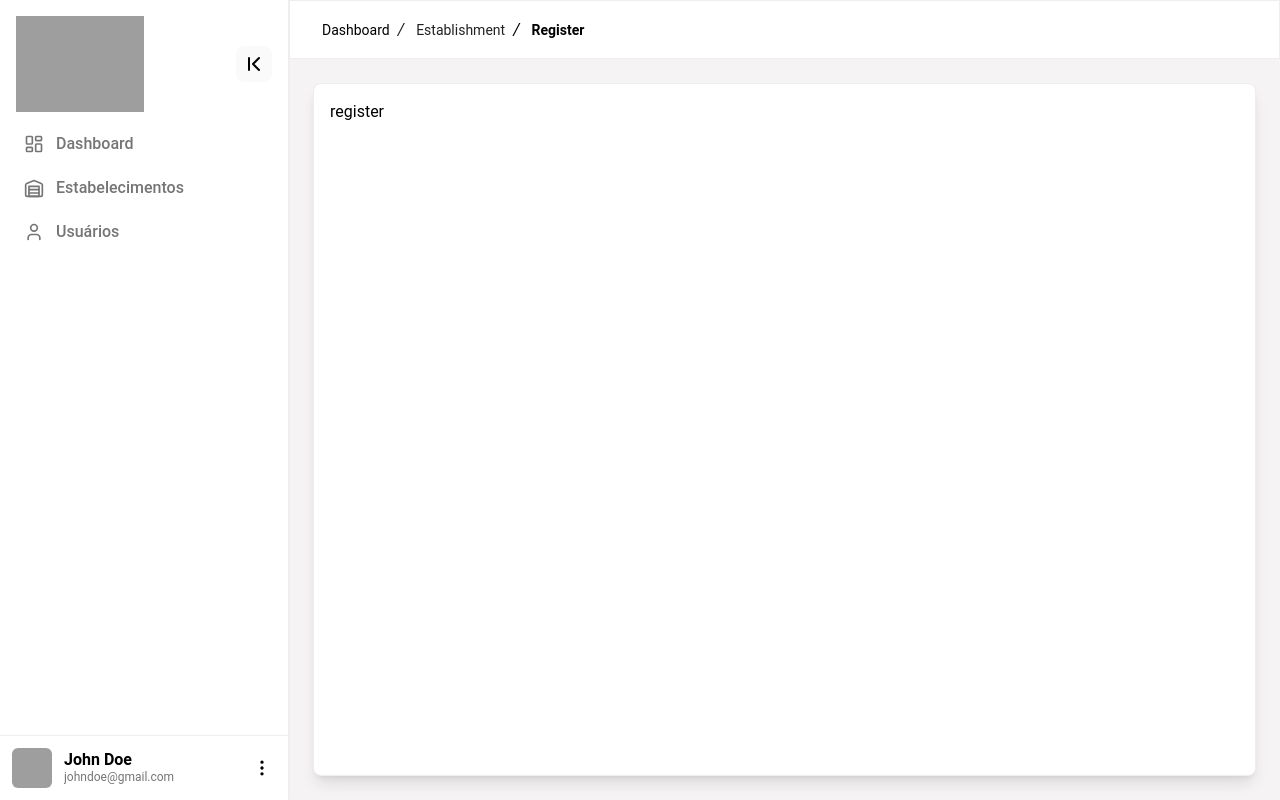
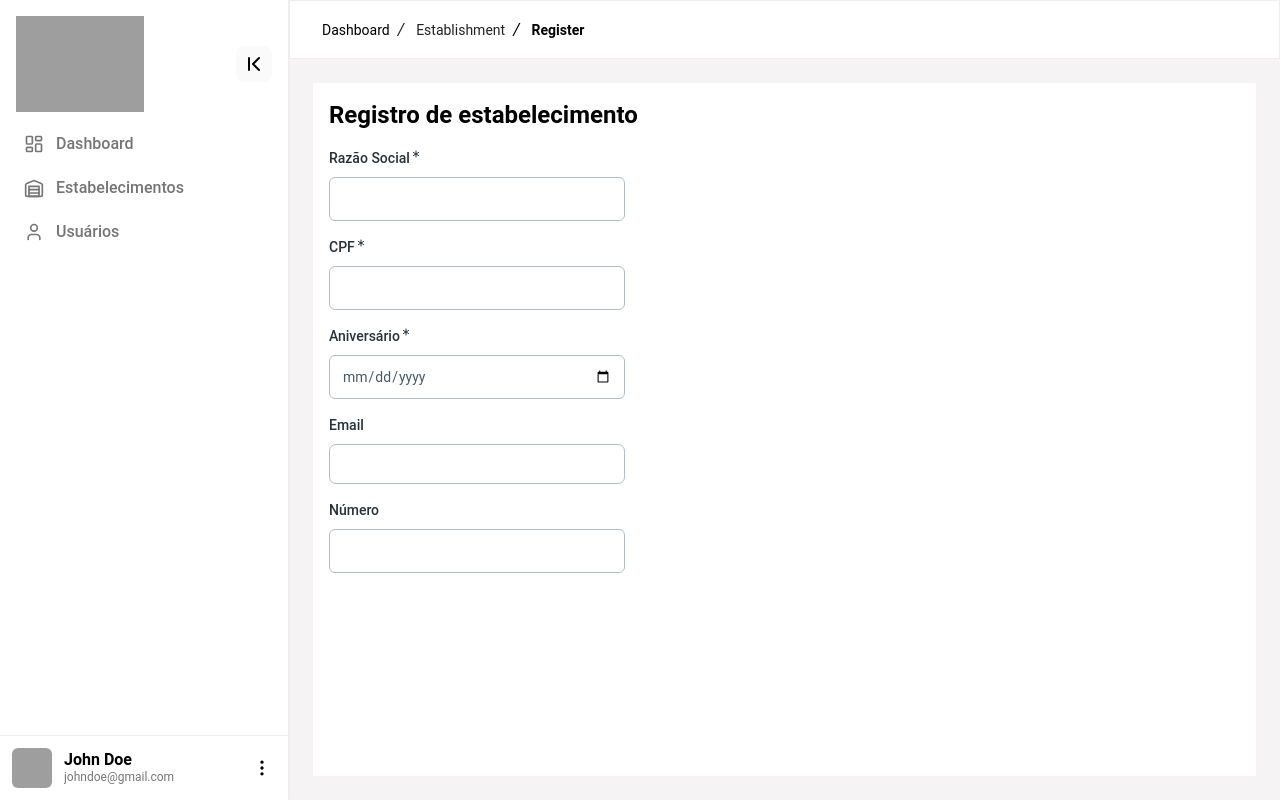
Before and after one commit to Code-Presence/MISS-admin, a React (Vite) app: page /establishment/register in a window 1280 px wide. Built offline with nearby package versions, Linux system fonts and the light colour scheme; grey boxes are pictures that could not be loaded.

Commit message:
created form for establishment registering

```diff
--- a/src/components/Collapse.tsx
+++ b/src/components/Collapse.tsx
@@ -20,9 +20,13 @@ export function MenuWithSearchInput() {
 
   const bgColor = copy ? "bg-beauty-green" : "bg-beauty-green-light";
 
+  const [email, setEmail] = React.useState("");
+  const onChange = ({ target }: any) => setEmail(target.value);
+
   return (
     <>
       <Menu
+        placement="bottom-start"
         dismiss={{
           itemPress: false,
         }}
@@ -33,15 +37,30 @@ export function MenuWithSearchInput() {
         <MenuList>
           {/* @ts-ignore */}
           <Input
-            size="lg"
-            label="Enviar por email"
-            icon={<Mail size={14} />}
-            className="w-72"
+            size="md"
+            type="email"
+            label="Email"
+            value={email}
+            onChange={onChange}
+            className="pr-20 w-72"
+            containerProps={{
+              className: "min-w-0",
+            }}
           />
+          <Button
+            size="sm"
+            color={email ? "gray" : "blue-gray"}
+            disabled={!email}
+            className="!absolute right-4 top-4 rounded"
+          >
+            Convidar
+          </Button>
+
+          <hr className="my-3" />
 
           <Button
             className={`${bgColor} flex items-center gap-3 w-72 mt-4`}
-            size="lg"
+            size="md"
             onClick={handleCopyToClipboard}
           >
             {copy ? (
--- /dev/null
+++ b/src/components/FormLabel.tsx
@@ -0,0 +1,57 @@
+import React from "react";
+import { Tooltip, Typography } from "@material-tailwind/react";
+import { Asterisk } from "lucide-react";
+
+interface IFormLabelProps {
+  content: string;
+  isMandatory?: boolean;
+}
+
+function FormLabel({ content, isMandatory }: IFormLabelProps): JSX.Element {
+  return (
+    <>
+      {isMandatory ? (
+        <Tooltip
+          content="Campo obrigatório"
+          placement="left-start"
+          animate={{
+            mount: { scale: 1, y: 0 },
+            unmount: { scale: 0, y: 25 },
+          }}
+        >
+          <Typography
+            variant="small"
+            color="blue-gray"
+            className="mb-2 font-medium flex hover:cursor-pointer"
+          >
+            {content}
+            {isMandatory ? (
+              <>
+                <Asterisk size={12} />
+              </>
+            ) : (
+              <></>
+            )}
+          </Typography>
+        </Tooltip>
+      ) : (
+        <Typography
+          variant="small"
+          color="blue-gray"
+          className="mb-2 font-medium flex"
+        >
+          {content}
+          {isMandatory ? (
+            <>
+              <Asterisk size={12} />
+            </>
+          ) : (
+            <></>
+          )}
+        </Typography>
+      )}
+    </>
+  );
+}
+
+export { FormLabel };
--- /dev/null
+++ b/src/pages/Establishment/Register/Components/StepOne.tsx
@@ -0,0 +1,103 @@
+import React from "react";
+import { FormLabel } from "../../../../components/FormLabel";
+import { Input } from "@material-tailwind/react";
+
+function StepOne(): JSX.Element {
+  const [birthday, setBirthday] = React.useState<string>("");
+  const [number, setNumber] = React.useState<string>("");
+  const [cpf, setCpf] = React.useState<string>("");
+
+  const formattedNumber = number.replace(
+    /^(\d{2})(\d)(\d{4})(\d{4})$/,
+    "($1) $2 $3 $4"
+  );
+
+  const formattedCPF = cpf.replace(
+    /^(\d{3})(\d{3})(\d{3})(\d{2})$/,
+    "$1.$2.$3-$4"
+  );
+
+  return (
+    <>
+      <div id="nome">
+        <FormLabel content="Razão Social" isMandatory={true} />
+        {/* @ts-ignore */}
+        <Input
+          minLength={5}
+          size="lg"
+          placeholder="sócio ou dono"
+          className=" !border-t-blue-gray-200 focus:!border-t-gray-900"
+          labelProps={{
+            className: "before:content-none after:content-none",
+          }}
+        />
+      </div>
+
+      <div id="cpf">
+        <FormLabel content="CPF" isMandatory={true} />
+        {/* @ts-ignore */}
+        <Input
+          maxLength={11}
+          size="lg"
+          placeholder="000.000.000-00"
+          className=" !border-t-blue-gray-200 focus:!border-t-gray-900"
+          labelProps={{
+            className: "before:content-none after:content-none",
+          }}
+          value={formattedCPF}
+          onChange={event => setCpf(event.target.value.replace(/[^0-9]/g, ""))}
+        />
+      </div>
+
+      <div id="birth">
+        <FormLabel content="Aniversário" isMandatory={true} />
+        {/* @ts-ignore */}
+        <Input
+          maxLength={8}
+          type="date"
+          size="lg"
+          placeholder="DD/MM/AAAA"
+          className=" !border-t-blue-gray-200 focus:!border-t-gray-900"
+          labelProps={{
+            className: "before:content-none after:content-none",
+          }}
+          value={birthday}
+          onChange={event => setBirthday(event.target.value)}
+        />
+      </div>
+
+      <div id="email">
+        <FormLabel content="Email" />
+        {/* @ts-ignore */}
+        <Input
+          type="email"
+          placeholder="name@mail.com"
+          className=" !border-t-blue-gray-200 focus:!border-t-gray-900"
+          labelProps={{
+            className: "before:content-none after:content-none",
+          }}
+        />
+      </div>
+
+      <div id="num">
+        <FormLabel content="Número" />
+        {/* @ts-ignore */}
+        <Input
+          maxLength={11}
+          size="lg"
+          placeholder="(00) 0 0000 0000"
+          className=" !border-t-blue-gray-200 focus:!border-t-gray-900"
+          labelProps={{
+            className: "before:content-none after:content-none",
+          }}
+          value={formattedNumber}
+          onChange={event =>
+            setNumber(event.target.value.replace(/[^0-9]/g, ""))
+          }
+        />
+      </div>
+    </>
+  );
+}
+
+export { StepOne };
--- a/src/pages/Establishment/Register/EstablishmentRegister.tsx
+++ b/src/pages/Establishment/Register/EstablishmentRegister.tsx
@@ -1,11 +1,27 @@
 import React from "react";
-
+import { Input, Typography } from "@material-tailwind/react";
+import { StepOne } from "./Components/StepOne";
 function EstablishmentRegister(): JSX.Element {
   return (
     <>
-      <div className="w-full h-full bg-white border rounded-lg shadow-lg p-4">
-        <h1>register</h1>
+      <div className="w-full h-full bg-white p-4 overflow-hidden flex flex-col animate-fade-in-down">
+        <Typography className="mb-2" variant="h4">
+          Registro de estabelecimento
+        </Typography>
+        <div className="box-border h-full w-full grid lg:grid-cols-3 gap-x-3 overflow-hidden">
+          <div className="h-full gap-4 flex flex-col pt-2">
+            <StepOne />
+          </div>
+        </div>
       </div>
+
+      {/* <div className="w-full h-full bg-white border rounded-lg shadow-lg p-4">
+        <div className="h-full w-full grid lg:grid-cols-3 gap-x-3  overflow-hidden">
+          <div className="h-full bg-gray-200 rounded-md p-2 box-border"></div>
+          <div className="h-full bg-gray-200 rounded-md">di</div>
+          <div className="h-full bg-gray-200 rounded-md">di</div>
+        </div>
+      </div> */}
     </>
   );
 }
```
